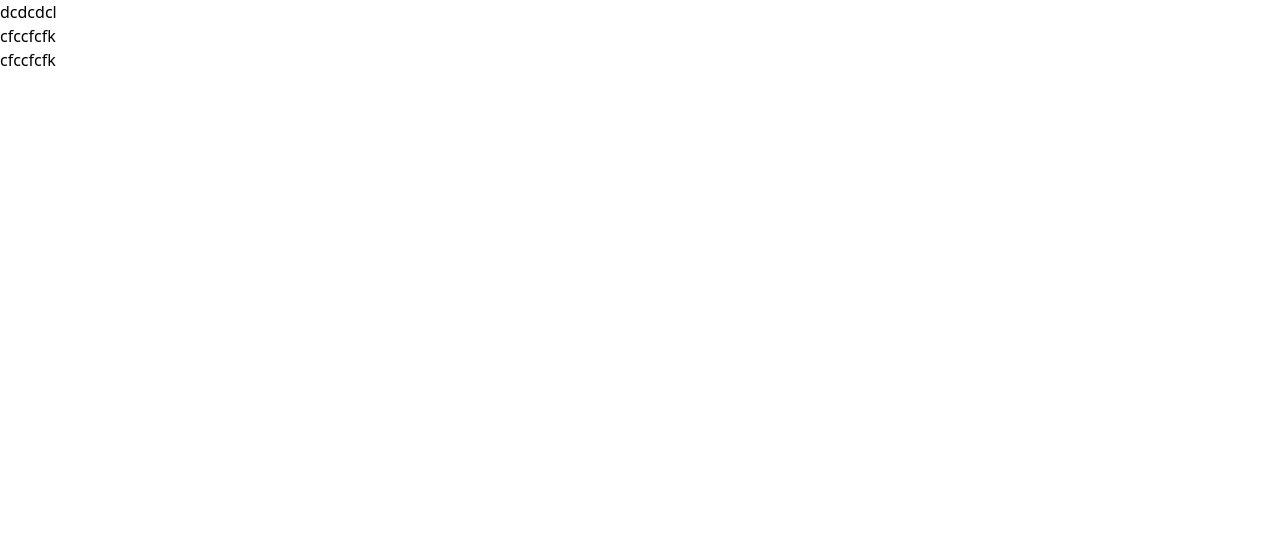
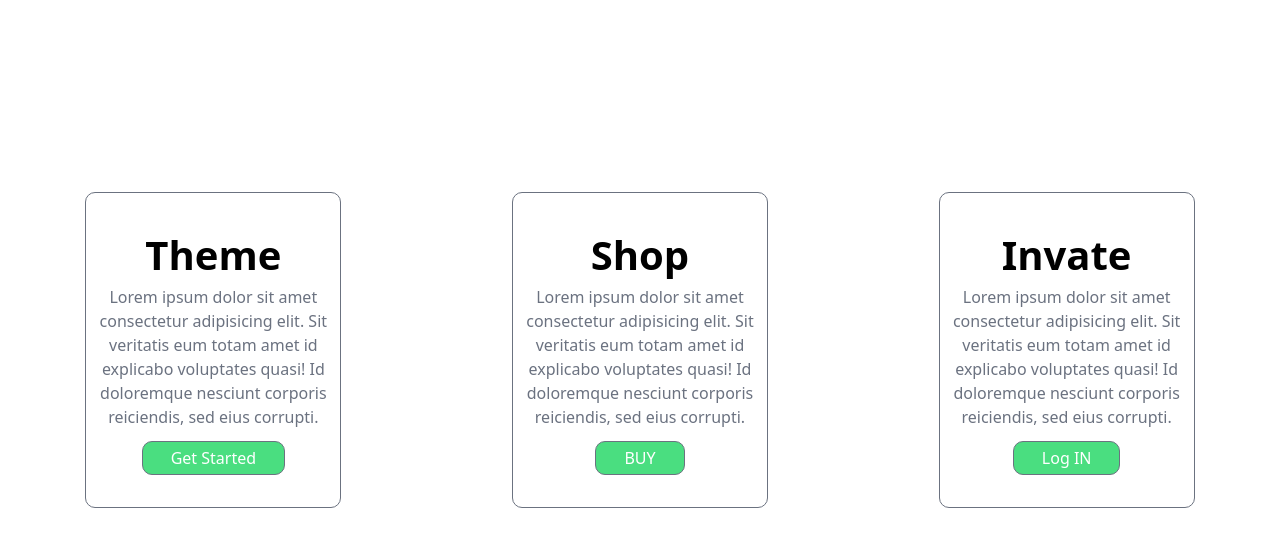
Before and after one commit to ParvizSodatov/lesson3, a website: page src/index.html in a window 1280 px wide. Drawn offline with Linux system fonts and the light colour scheme.

Commit message:
add TWO new section

```diff
--- a/src/index.html
+++ b/src/index.html
@@ -1,18 +1,40 @@
 <!DOCTYPE html>
 <html lang="en">
+
 <head>
     <meta charset="UTF-8">
     <meta name="viewport" content="width=device-width, initial-scale=1.0">
     <link href="./output.css" rel="stylesheet">
     <title>Document</title>
 </head>
+
 <body>
-<section>dcdcdcl</section>
-<section>cfccfcfk</section>
-<section>cfccfcfk</section>
+    <section class="flex justify-around mt-[15%]">
+        <aside class="w-[20%] text-center border-[1px] border-solid border-gray-500 py-8 rounded-[10px]">
+            <h1 class="text-[40px] font-bold">Theme</h1>
+            <p class="text-gray-500">Lorem ipsum dolor sit amet consectetur adipisicing elit. Sit veritatis eum totam amet id explicabo
+                voluptates quasi! Id doloremque nesciunt corporis reiciendis, sed eius corrupti.</p>
+            <button class="border-[1px] border-solid border-gray-500 px-7 py-1 rounded-[10px] bg-green-400 text-white mt-3">Get Started</button>
+        </aside>
+        <aside class="w-[20%] text-center border-[1px] border-solid border-gray-500 py-8 rounded-[10px]">
+            <h1 class="text-[40px] font-bold">Shop</h1>
+            <p class="text-gray-500">Lorem ipsum dolor sit amet consectetur adipisicing elit. Sit veritatis eum totam amet id explicabo
+                voluptates quasi! Id doloremque nesciunt corporis reiciendis, sed eius corrupti.</p>
+            <button class="border-[1px] border-solid border-gray-500 px-7 py-1 rounded-[10px] bg-green-400 text-white mt-3">BUY</button>
+        </aside>
+        <aside class="w-[20%] text-center border-[1px] border-solid border-gray-500 py-8 rounded-[10px]">
+            <h1 class="text-[40px] font-bold">Invate</h1>
+            <p class="text-gray-500">Lorem ipsum dolor sit amet consectetur adipisicing elit. Sit veritatis eum totam amet id explicabo
+                voluptates quasi! Id doloremque nesciunt corporis reiciendis, sed eius corrupti.</p>
+            <button class="border-[1px] border-solid border-gray-500 px-7 py-1 rounded-[10px] bg-green-400 text-white mt-3">Log IN</button>
+        </aside>
+
+
+    </section>
 
 
 
 
 </body>
+
 </html>
```
Also changed, not shown: src/output.css.
